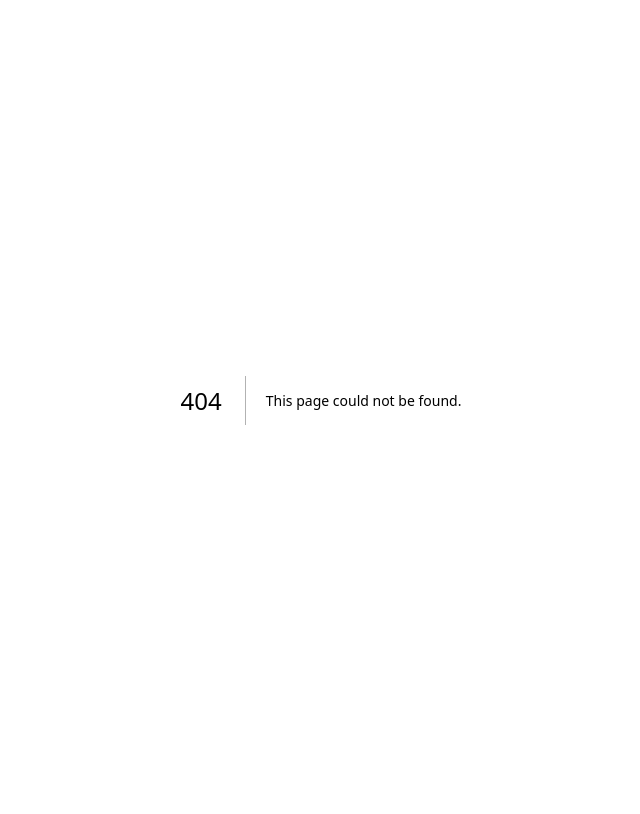
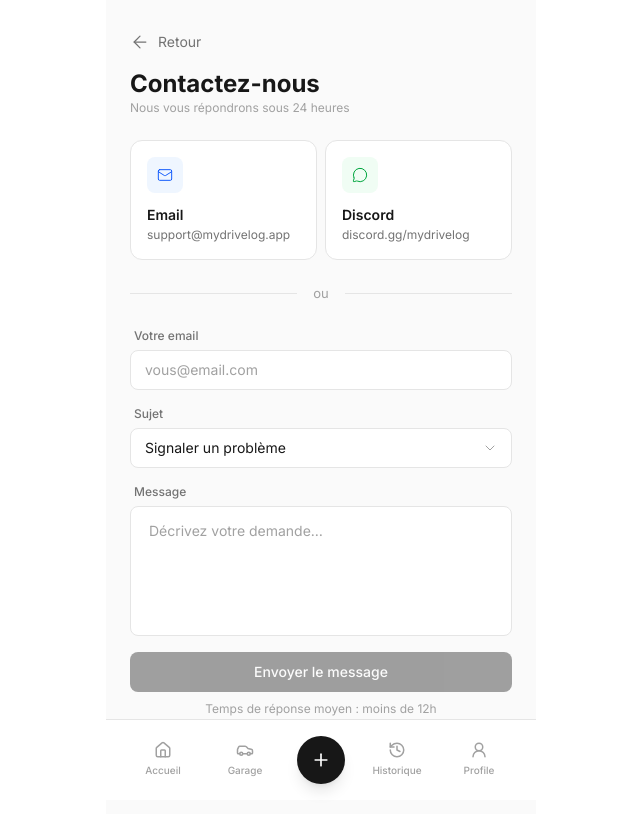
Before and after one commit to FlytziTv/MyDriveLog, a Next.js app: page /contact in a window 1280 px wide. Before the commit this address had no page. Shown: the whole page, without its empty margins (319-959 px from the left). Built offline with nearby package versions, Linux system fonts and the light colour scheme.

Commit message:
feat: ajouter la page de contact avec formulaire et options de contact

```diff
--- /dev/null
+++ b/app/(support)/contact/page.tsx
@@ -0,0 +1,171 @@
+"use client";
+
+import { useState } from "react";
+import Link from "next/link";
+import { ArrowLeft, Mail, MessageCircle } from "lucide-react";
+import {
+  LabelBase,
+  InputBase,
+  GroupInput,
+  TextareaBase,
+  SelectBase,
+} from "@/components/ui/Input";
+
+const ContactItems = [
+  {
+    icon: Mail,
+    label: "Email",
+    value: "support@mydrivelog.app",
+    color: "text-blue-600 bg-blue-50",
+  },
+  {
+    icon: MessageCircle,
+    label: "Discord",
+    value: "discord.gg/mydrivelog",
+    color: "text-green-600 bg-green-50",
+  },
+];
+
+export default function ContactPages() {
+  const [contactForm, setContactForm] = useState({
+    subject: "",
+    message: "",
+    email: "",
+  });
+  const [contactSent, setContactSent] = useState(false);
+
+  const form = contactForm;
+  const setForm = setContactForm;
+  const sent = contactSent;
+  const setSent = setContactSent;
+
+  const handleSend = () => {
+    if (form.subject && form.message && form.email) setSent(true);
+  };
+
+  return (
+    <>
+      <div className="flex flex-col gap-4">
+        <Link
+          href="/profile"
+          className="flex items-center gap-2 text-neutral-500"
+        >
+          <ArrowLeft className="w-5 h-5" strokeWidth={1.5} />
+          <span className="text-sm">Retour</span>
+        </Link>
+
+        <div className="flex flex-col gap-0">
+          <h2 className="text-2xl font-bold text-neutral-900">
+            Contactez-nous
+          </h2>
+          <p className="text-xs text-neutral-400">
+            Nous vous répondrons sous 24 heures
+          </p>
+        </div>
+      </div>
+
+      {sent ? (
+        <div className="flex-1 flex flex-col gap-5 items-center justify-center px-8 py-20 text-center">
+          <div className="w-16 h-16 rounded-full bg-green-50 flex items-center justify-center">
+            <Mail className="w-7 h-7 text-green-600" strokeWidth={1.5} />
+          </div>
+          <div className="flex flex-col gap-2">
+            <p className="text-lg font-semibold text-neutral-900">
+              Message envoyé !
+            </p>
+            <p className="text-sm text-neutral-500">
+              Notre équipe vous répondra à{" "}
+              <span className="font-medium text-neutral-700">email</span> sous
+              24h.
+            </p>
+          </div>
+        </div>
+      ) : (
+        <>
+          <div className="grid grid-cols-2 gap-2">
+            {ContactItems.map((item, i) => {
+              const Icon = item.icon;
+              return (
+                <div
+                  key={i}
+                  className="bg-white border border-neutral-200 rounded-xl p-4"
+                >
+                  <div
+                    className={`w-9 h-9 rounded-lg flex items-center justify-center mb-3 ${item.color.split(" ")[1]}`}
+                  >
+                    <Icon
+                      className={`w-4 h-4 ${item.color.split(" ")[0]}`}
+                      strokeWidth={1.5}
+                    />
+                  </div>
+                  <p className="text-sm font-semibold text-neutral-900 mb-0.5">
+                    {item.label}
+                  </p>
+                  <p className="text-xs text-neutral-500">{item.value}</p>
+                </div>
+              );
+            })}
+          </div>
+
+          <div className="flex items-center gap-4">
+            <div className="flex-1 h-px bg-neutral-200"></div>
+            <span className="text-[13px] text-neutral-400">ou</span>
+            <div className="flex-1 h-px bg-neutral-200"></div>
+          </div>
+
+          {/* Form */}
+          <form className="flex flex-col gap-4 ">
+            <GroupInput>
+              <LabelBase label="Votre email" />
+              <InputBase
+                type="email"
+                placeholder="vous@email.com"
+                value={form.email}
+                onChange={(e) => setForm({ ...form, email: e.target.value })}
+              />
+            </GroupInput>
+
+            <GroupInput>
+              <LabelBase label="Sujet" />
+              <SelectBase
+                options={[
+                  { value: "bug", label: "Signaler un problème" },
+                  { value: "feature", label: "Suggérer une fonctionnalité" },
+                  { value: "billing", label: "Question facturation" },
+                  { value: "account", label: "Mon compte" },
+                  { value: "other", label: "Autre" },
+                ]}
+                value={form.subject}
+                onChange={(e) => setForm({ ...form, subject: e.target.value })}
+              />
+            </GroupInput>
+
+            <GroupInput>
+              <LabelBase label="Message" />
+              <TextareaBase
+                placeholder="Décrivez votre demande…"
+                value={form.message}
+                onChange={(e) => setForm({ ...form, message: e.target.value })}
+                rows={5}
+              />
+            </GroupInput>
+
+            <div className="flex flex-col gap-2">
+              <button
+                onClick={handleSend}
+                disabled={!form.subject || !form.message || !form.email}
+                className="w-full h-10 bg-neutral-900 text-white rounded-lg text-sm font-medium disabled:opacity-40 disabled:cursor-not-allowed transition-opacity"
+              >
+                Envoyer le message
+              </button>
+
+              <p className="text-center text-[12px] text-neutral-400">
+                Temps de réponse moyen : moins de 12h
+              </p>
+            </div>
+          </form>
+        </>
+      )}
+    </>
+  );
+}
```
